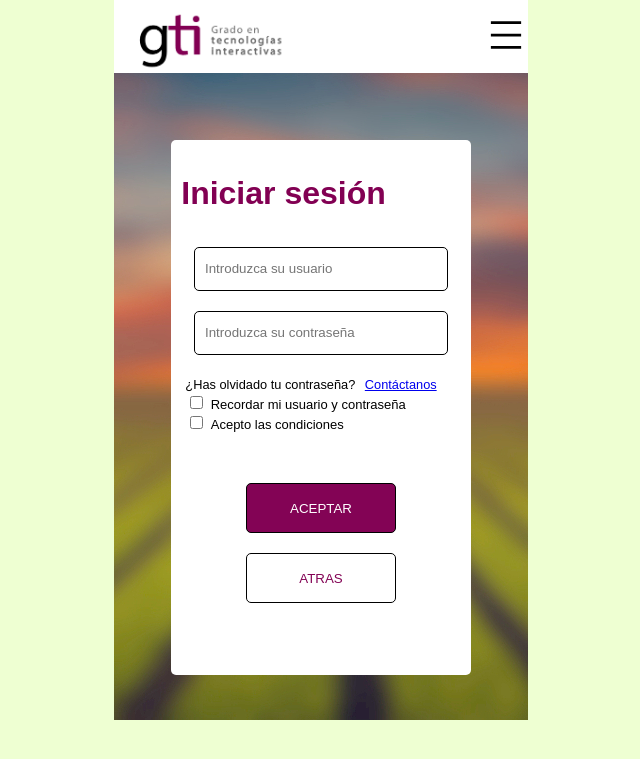
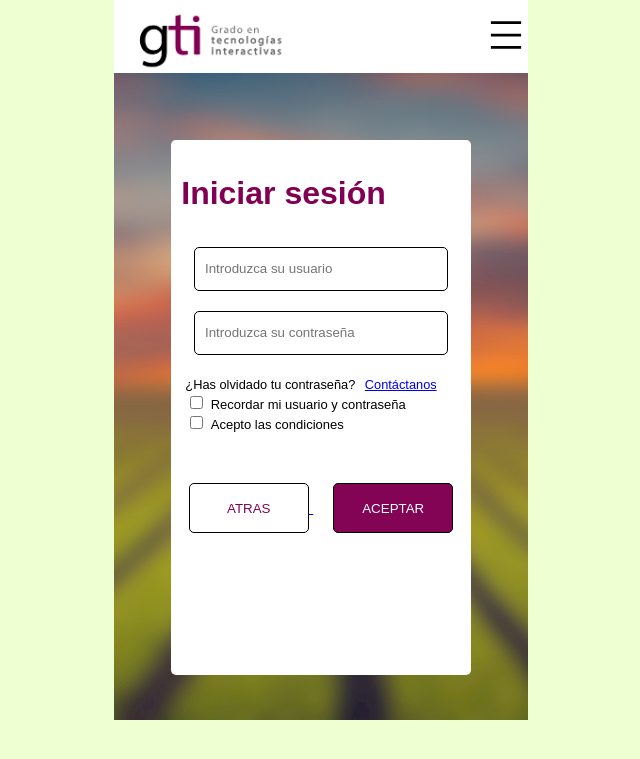
Before and after one commit to Foxpeet/ProyectoWebBueno, a PHP site: page /login.html in a window 1280 px wide. Shown: the top 759 px of the page, without its empty margins (319-959 px from the left). Run offline with PHP 8.4, Linux system fonts and the light colour scheme.

Commit message:
botones juntos

```diff
--- a/css/estilo-contacto.css
+++ b/css/estilo-contacto.css
@@ -92,6 +92,7 @@ ul{
     border:1px solid #000000;
     color: #ffffff;
     border-radius:5px;
+    margin-left: 40px;
 
 }
 .boton-atras[type="button"]{
--- a/css/estilo-login.css
+++ b/css/estilo-login.css
@@ -116,16 +116,17 @@ body{
 */
 .boton-aceptar[type="submit"]{
     height:50px;
-    width:150px;
+    width:120px;
     margin-top: 50px;
     background:rgb(130, 0, 83, 0.99);
     border:1px solid #000000;
     color: #ffffff;
     border-radius:5px;
+    margin-left: 20px;
 }
 .boton-atras[type="button"]{
     height:50px;
-    width:150px;
+    width:120px;
     background:#ffffff;
     border:1px solid #000000;
     color: rgb(130, 0, 83, 0.99);
--- a/login.html
+++ b/login.html
@@ -70,16 +70,14 @@
                         </section>
 
                         <section>
+                            <a href="index.html">
+                                <button type="button" class="boton-atras"> ATRAS</button>
+                            </a>
                             <a href="#">
                                 <button type="submit" class="boton-aceptar"> ACEPTAR</button>
                             </a>
                         </section>
 
-                        <section>
-                            <a href="index.html">
-                                <button type="button" class="boton-atras"> ATRAS</button>
-                            </a>
-                        </section>
                     </form>
                 </div>
             </div>
```
Also changed, not shown: contacto.html (+4 -7 lines).
